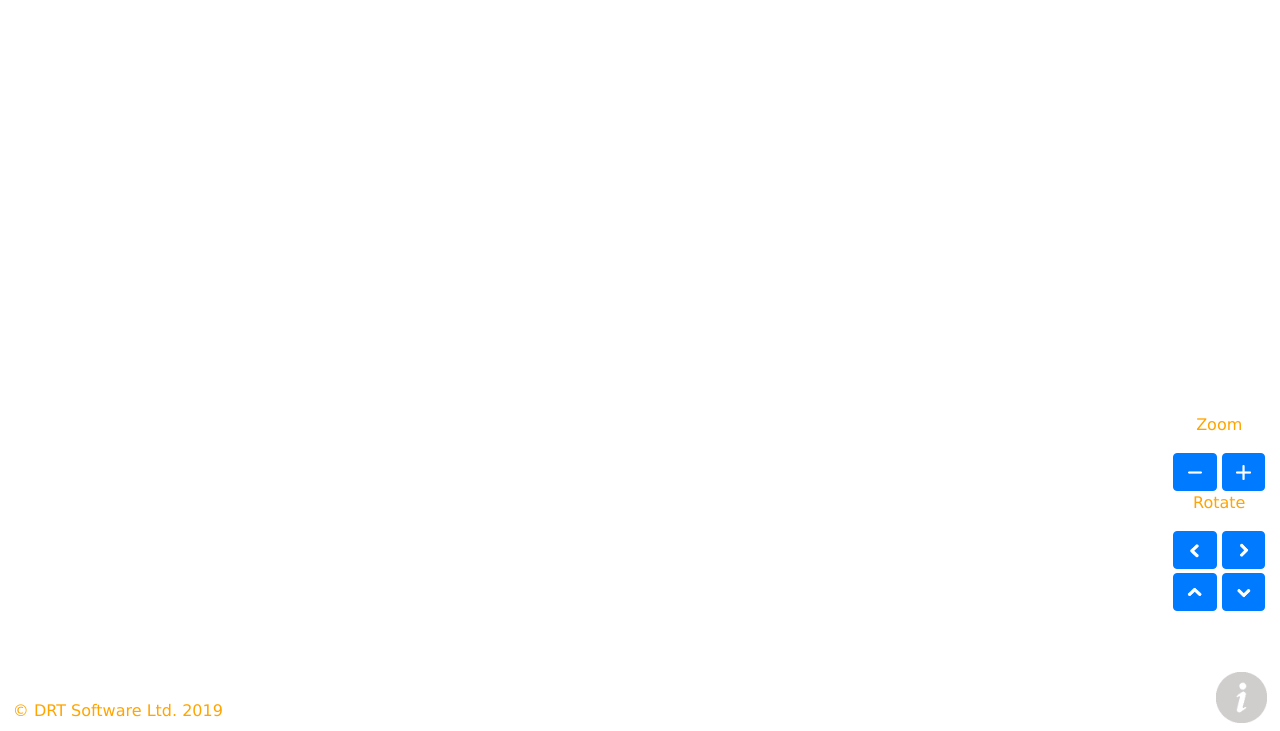
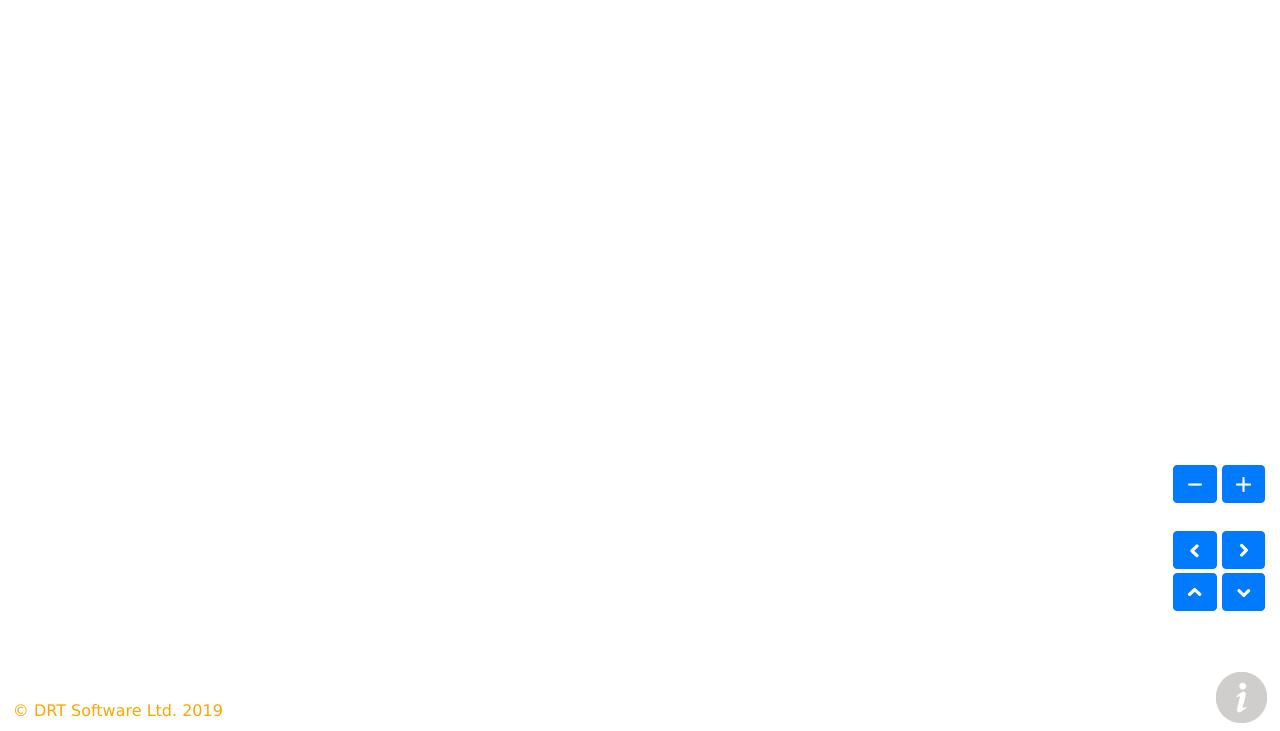
Before and after one commit to DoctorTone/BarChartDemo, a website: page barChart.html in a window 1280 px wide. Shown: the part 69-800 px from the top of the page. Drawn offline with nearby package versions, Linux system fonts and the light colour scheme.

Commit message:
Zoom/rotate text white.

```diff
--- a/src/css/barChartStyles.css
+++ b/src/css/barChartStyles.css
@@ -15,10 +15,14 @@ body {
     position: absolute;
     text-align: center;
 }
+.panel p {
+    margin-bottom: 0.25rem;
+}
 #rotate {
     bottom: 15%;
     right: 1%;
     width: 20%;
+    color: white;
 }
 #rotate button {
     width: 45%;
```
